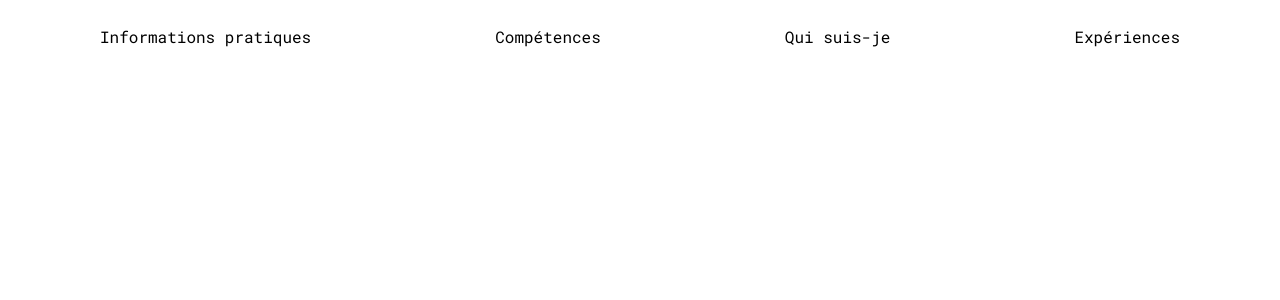
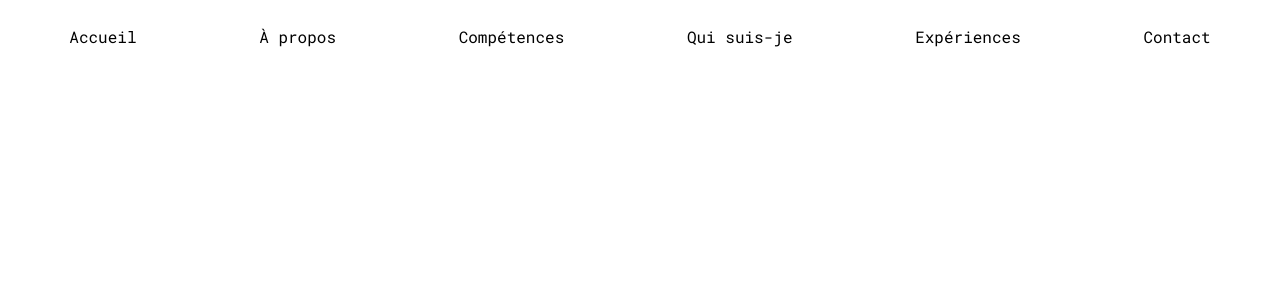
Before and after one commit to SImonJolet/CV-Angular, an Angular app in the folder CV-Angular/: page /navbar in a window 1280 px wide. Shown: the top 300 px of the page. Built offline with nearby package versions, Linux system fonts and the light colour scheme.

Commit message:
Navbar in-out

```diff
--- a/CV-Angular/src/app/composants/nav-bar/nav-bar.component.html
+++ b/CV-Angular/src/app/composants/nav-bar/nav-bar.component.html
@@ -11,9 +11,11 @@
     <title>Simon Jolet</title>
   </head>
   <div class="navBar">
-    <a href="info" class="infoPratiques">Informations pratiques</a>
+    <a href="">Accueil</a>
+    <a href="mainpage">À propos</a>
     <a href="badges" class="Compétences">Compétences</a>
     <a href="resume" class="quiSuisJe">Qui suis-je</a>
-    <a href="xp" class="exp">Expériences</a>
+    <a href="xp" class="exp">Expériences</a
+    ><a href="info" class="infoPratiques">Contact</a>
   </div>
 </html>
--- a/CV-Angular/src/app/composants/nav-bar/nav-bar.component.ts
+++ b/CV-Angular/src/app/composants/nav-bar/nav-bar.component.ts
@@ -1,15 +1,12 @@
-import { Component, OnInit } from '@angular/core';
-
+import { Component, OnInit } from "@angular/core";
+import { Router } from "@angular/router";
 @Component({
-  selector: 'app-nav-bar',
-  templateUrl: './nav-bar.component.html',
-  styleUrls: ['./nav-bar.component.scss']
+  selector: "app-nav-bar",
+  templateUrl: "./nav-bar.component.html",
+  styleUrls: ["./nav-bar.component.scss"]
 })
 export class NavBarComponent implements OnInit {
+  constructor(private router: Router) {}
 
-  constructor() { }
-
-  ngOnInit() {
-  }
-
+  ngOnInit() {}
 }
```
